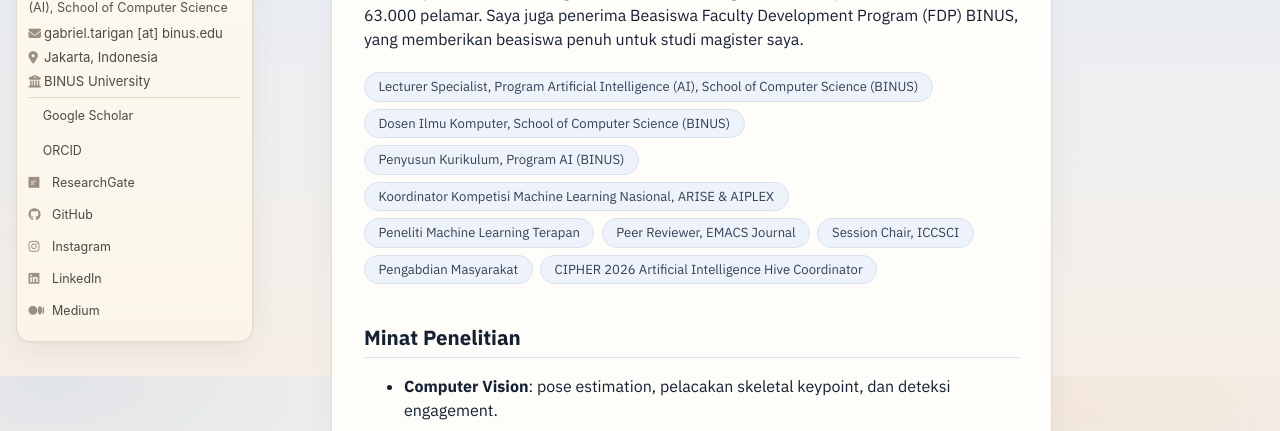
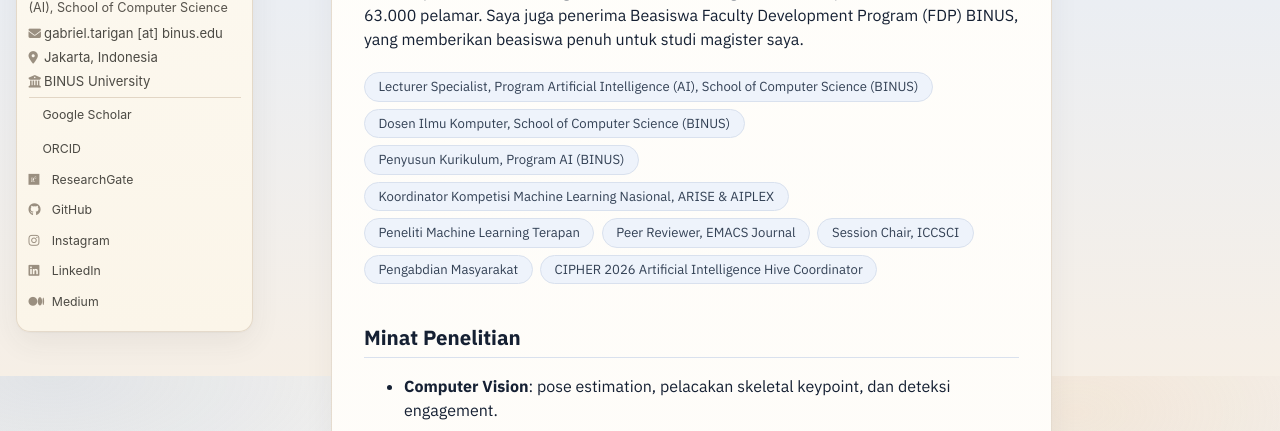
Before and after one commit to asaeltarigan/id, a Jekyll site: the page built from _pages/about.md, in a window 1280 px wide and 1400 px high, scrolled down 193 px. Shown: the part 331-762 px from the top of the window. Built offline with Jekyll 4.4.1, drawn with Linux system fonts in a browser that asks for light colours; a style sheet for code colours, icons or effects is not loaded.

Commit message:
Desain: baris sidebar lebih rapat lagi

```diff
--- a/_includes/head.html
+++ b/_includes/head.html
@@ -101,4 +101,4 @@
 <link rel="preconnect" href="https://fonts.gstatic.com" crossorigin>
 <link href="https://fonts.googleapis.com/css2?family=IBM+Plex+Sans:wght@400;500;600;700&display=swap" rel="stylesheet">
 <link rel="stylesheet" href="{{ base_path }}/assets/css/main.css">
-<link rel="stylesheet" href="{{ base_path }}/assets/css/custom.css?v=58">
+<link rel="stylesheet" href="{{ base_path }}/assets/css/custom.css?v=59">
--- a/assets/css/custom.css
+++ b/assets/css/custom.css
@@ -842,11 +842,11 @@ html[data-theme="dark"] .sidebar .author__urls.social-icons > li.author__desktop
 .sidebar .author__bio { margin: 0.26rem 0 0.5rem !important; font-size: 0.79rem !important; line-height: 1.38 !important; }
 .sidebar .author__urls-wrapper { margin-top: 0 !important; }
 
-.sidebar .author__urls.social-icons > li a { padding: 0.09rem 0 !important; font-size: 0.78rem !important; gap: 0.5rem !important; }
+.sidebar .author__urls.social-icons > li a { padding: 0.05rem 0 !important; font-size: 0.77rem !important; gap: 0.48rem !important; }
 .sidebar .author__urls.social-icons i { font-size: 0.78rem !important; }
 .sidebar .author__urls.social-icons > li.author__desktop + li:not(.author__desktop) {
-  margin-top: 0.38rem !important;
-  padding-top: 0.38rem !important;
+  margin-top: 0.32rem !important;
+  padding-top: 0.32rem !important;
 }
 
 /* Main content card picks up the sidebar's warm paper tone,
```
